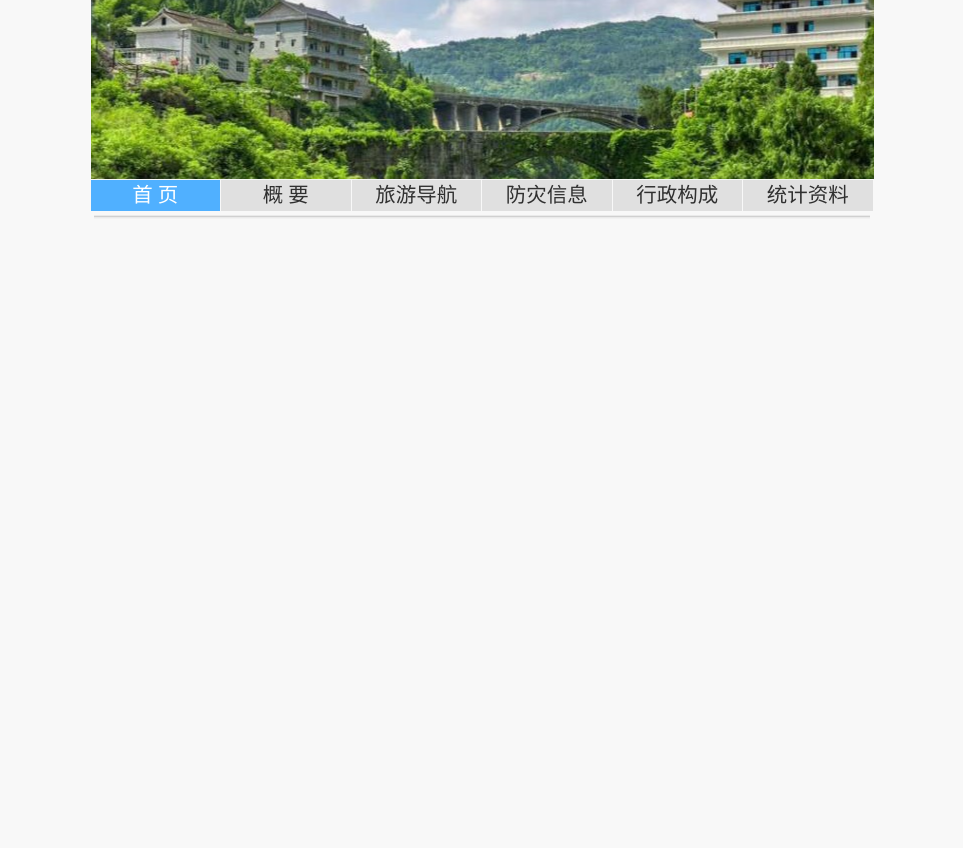
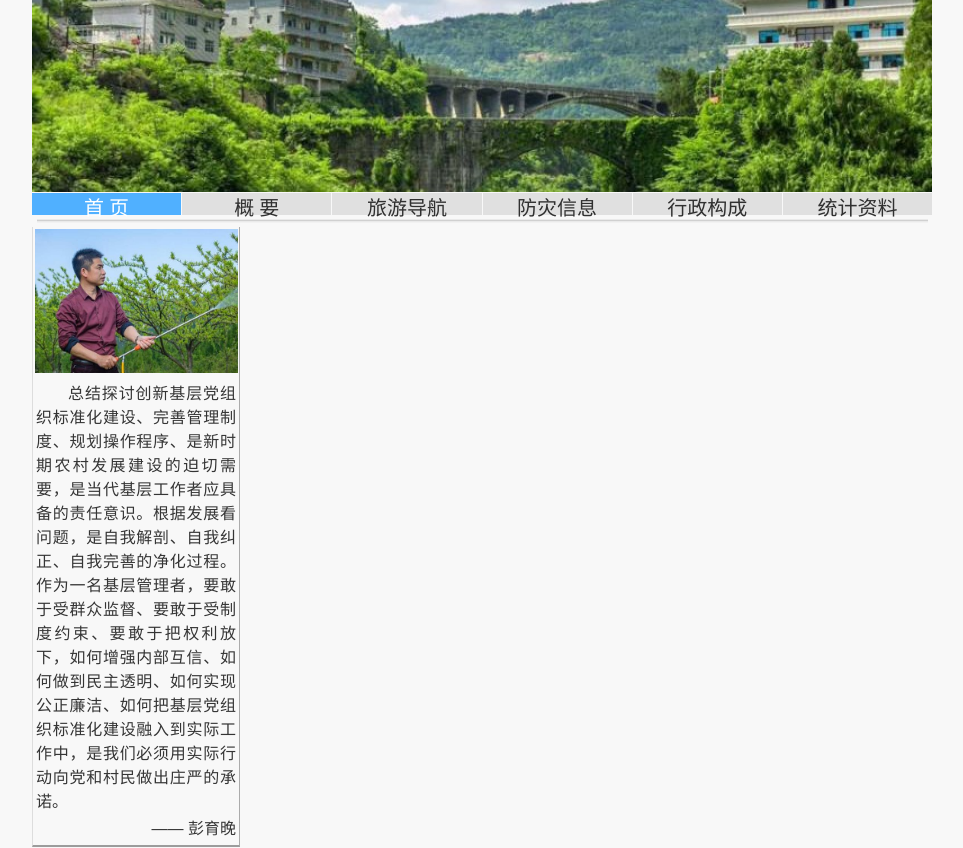
Before and after one commit to Xie-Long-0/Web_projects, a PHP site: page / in a window 1280 px wide. Shown: the whole page, without its empty margins (158-1121 px from the left). Before the commit the page ends 218 px from the top, so only its background shows below. Run offline with PHP 8.4, Linux system fonts and the light colour scheme.

Commit message:
弃用 flexible.js ，自己手动适配分辨率...

```diff
--- a/yxqc_website/files/layout.css
+++ b/yxqc_website/files/layout.css
@@ -1,13 +1,21 @@
+
 body {
-	width: 100%;
-	margin: 0;
-	font-size: 0.75rem;
+	font-size: 16px;
+	width: 760px;
+	position: absolute;
+	margin: 0 auto 0 auto;
+	left: 0;
+	right: 0;
+	top: 0;
+	bottom: 0;
 }
 
 #header-img {
 	width: 100%;
-	height: 6rem;
-	background: url(../images/photo_header.jpg) center;
+	height: 10rem;
+	background: url(../images/photo_header.jpg) no-repeat;
+	background-size: cover;
+	background-position: 70% 75%;
 }
 
 #nav-menu {
@@ -17,23 +25,34 @@ body {
 	-ms-flex-flow: wrap;
 	-o-flex-flow: wrap;
 	flex-flow: wrap;
+	-webkit-flex-wrap: wrap;
+	-moz-flex-wrap: wrap;
+	-ms-flex-wrap: wrap;
+	-o-flex-wrap: wrap;
+	flex-wrap: wrap;
 	justify-content: center;
+	-ms-align-items: center;
+	align-items: center;
 }
 
 #nav-menu a {
-	height: 20%;
-	width: 30%;
+	height: 1.3rem;
+	font-size: 18px;
+	width: 16.4%;
 	flex-grow: 1;
 	margin: 1px 1px 0px 0px;
 	text-align: center;
 	color: #303030;
 	background-color: #E0E0E0;
-	font-size: 0.8rem;
-	font-family: "楷体";
+	font-family: "楷体", "华文楷体", "仿宋";
 	transition: background-color 600ms;
 	-webkit-transition: background-color 600ms;
 	-o-transition: background-color 600ms;
 	-moz-transition: background-color 600ms;
+}
+
+#nav-menu a:last-child {
+	margin: 1px 0 0 0;
 }
 
 #nav-menu a:hover , .current {
@@ -57,21 +76,39 @@ hr {
 	   margin-bottom: 4px;
 }
 
-
-@media only screen and (min-width: 800px) {
+@media screen and (min-width: 1200px) {
 	body {
-		width: 783px !important;
-		position: absolute;
-		margin: auto !important;
-		left: 0;
-		right: 0;
-		top: 0;
-		bottom: 0;
+		width: 900px;
 	}
 	#header-img {
-		height: 7rem !important;
+		height: 12rem;
 	}
 	#nav-menu a {
-		width: 16.4% !important;
+		font-size: 20px;
+		height: 1.4rem;
 	}
 }
+
+@media screen and (max-width: 768px) {
+	body {
+		width: 99.5% !important;
+	}
+	#header-img {
+		height: 8rem !important;
+	}
+	#nav-menu a {
+		font-size: 16px !important;
+		height: 1.25rem !important;
+	}
+}
+
+@media screen and (max-width: 480px) {
+	#nav-menu a {
+		height: 1.2rem !important;
+		width: 32.4% !important;
+	}
+	#header-img {
+		height: 6.8rem !important;
+	}
+
+}
--- a/yxqc_website/files/reset.css
+++ b/yxqc_website/files/reset.css
@@ -76,23 +76,6 @@ p {
     outline: none;
 }
 
-@media only screen and (min-width: 400px) {
-    html {
-        font-size: 21.33333333px !important;
-    }
-}
-
-@media only screen and (min-width: 410.2rem) {
-    html {
-        font-size: 21px !important;
-    }
-}
-
-@media only screen and (min-width: 480px) {
-    html {
-        font-size: 25.6px !important;
-    }
-}
 
 ul,
 li {
--- a/yxqc_website/index.html
+++ b/yxqc_website/index.html
@@ -2,28 +2,72 @@
 <html lang="zh-CN">
 <head>
 	<meta charset="UTF-8">
-	<title>游溪桥村 - 首页</title>
+	<title>游溪桥村 - 古桥之乡</title>
 	<meta name="keywords" content="油溪桥村">
-
-	<script src="http://g.tbcdn.cn/mtb/lib-flexible/0.3.4/??flexible_css.js,flexible.js"></script>
 
 	<link rel="stylesheet" href="./files/reset.css" type="text/css">
 	<link rel="stylesheet" href="./files/layout.css" type="text/css">
 
+
 <style>
 
 #container {
-	display: flex;
-	-webkit-flex: wrap;
-	-moz-flex: wrap;
-	-ms-flex: wrap;
-	-o-flex: wrap;
-	flex: wrap;
+
 }
 
 #left_frame {
-	width: 30%;
+	width: 12rem;
+}
 
+#words {
+	border-width: 0 1px 2px 1px;
+	border-style: outset;
+	border-color: #F0F0F0 #FFF #F0F0F0 #DDD;
+}
+
+#words p {
+	margin: 0 3px 1px 3px;
+	font-size: 16px;
+	text-indent: 2em;
+	text-align: justify;
+}
+
+#words img {
+	margin: 2px;
+	height: 8.5rem;
+	width: 98.5%;
+}
+
+@media screen and (min-width: 1200px) {
+	#left_frame {
+		width: 13rem;
+	}
+	#words img {
+		height: 9rem;
+	}
+}
+
+@media screen and (max-width: 768px) {
+	#left_frame {
+		width: 99%;
+		margin: 2px;
+	}
+	#words img {
+		float: left;
+		width: 15rem;
+		height: 10.6rem;
+		margin: 2px 5px 2px 2px;
+	}
+}
+
+@media screen and (max-width: 480px) {
+	#words img {
+		width: 12.5rem;
+		height: 9rem;
+	}
+	#words p {
+		font-size: 14px;
+	}
 }
 
 </style>
@@ -38,14 +82,14 @@
 <body>
 
 <header>
-	<div id="header-img" title="油溪桥"><p></p></div>
+	<div id="header-img" title="油溪桥"></div>
 	<div id="nav-menu">
 		<a class="current" href="./index.html">首 页</a>
 		<a href="outline/index.html">概 要</a>
 		<a href="tour_guide/index.html">旅游导航</a>
-		<a href="">防灾信息</a>
-		<a href="">行政构成</a>
-		<a href="">统计资料</a>
+		<a href="javascript:soon();">防灾信息</a>
+		<a href="javascript:soon();">行政构成</a>
+		<a href="javascript:soon();">统计资料</a>
 	</div>
 </header>
 
@@ -55,14 +99,27 @@
 <div id="container">
 
 <div id="left_frame">
-
+	<div id="words">
+		<img src="files/photo_pengyuwan.jpg" alt="彭育晚" title="彭育晚">
+		<p>总结探讨创新基层党组织标准化建设、完善管理制度、规划操作程序、是新时期农村发展建设的迫切需要，是当代基层工作者应具备的责任意识。根据发展看问题，是自我解剖、自我纠正、自我完善的净化过程。作为一名基层管理者，要敢于受群众监督、要敢于受制度约束、要敢于把权利放下，如何增强内部互信、如何做到民主透明、如何实现公正廉洁、如何把基层党组织标准化建设融入到实际工作中，是我们必须用实际行动向党和村民做出庄严的承诺。</p>
+		<p style="margin: 3px; text-align: right;">—— 彭育晚</p>
+		<hr>
+	</div>
 
 
 </div>
 <!-- /left_frame -->
 
+<div id="right_frame">
+
+
+
+</div>
+<!-- /right_frame -->
+
 </div>
 <!-- /container -->
+<hr/>
 
 </body>
 </html>
```
Also changed, not shown: other parts of yxqc_website/files/reset.css (+0 -66 lines).
